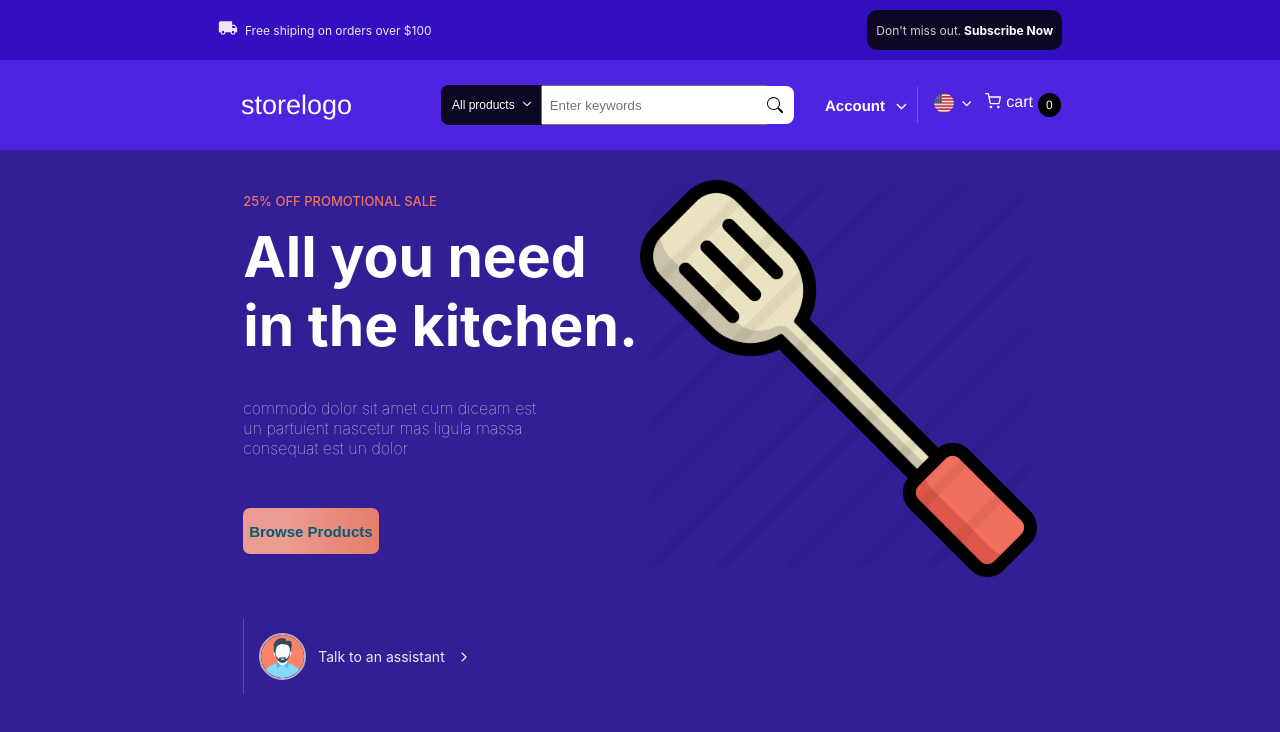
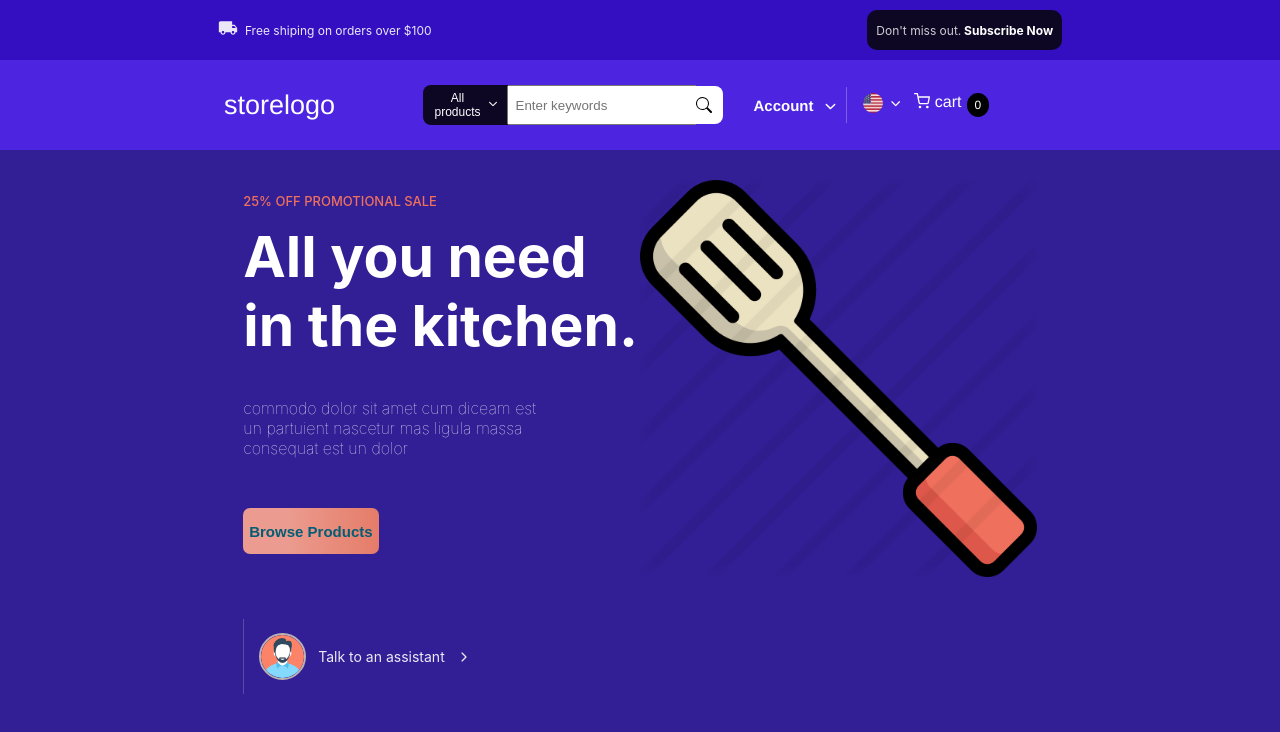
Before and after one commit to AyahElsayed/E-Commerce-Lite, a React (Create React App) app: page / in a window 1280 px wide. Shown: the top 732 px of the page. Built offline with nearby package versions, Linux system fonts and the light colour scheme.

Commit message:
some enhancements in heder style

```diff
--- a/src/components/Header/index.scss
+++ b/src/components/Header/index.scss
@@ -17,6 +17,7 @@
         margin:auto;
         align-items: center;
         display:flex;
+        width: 65%;
         .shipping{
             // flex:3;
             opacity: 0.9;
@@ -63,20 +64,19 @@
     flex: 1;
     font-family: "Haas Grot Text R Web", "Helvetica Neue", Helvetica, Arial, sans-serif;
     .container{
-        // flex-basis:60%;
-        // margin:auto;
-        flex: 1;
+        // flex: 1;
         justify-content: space-around;
         margin:auto;
         align-items: center;
         display:flex;
+        width: 65%;
         .logo{
             flex: 1;
             font-size: 27px;
             font-weight: 300;
             display: flex;
-            justify-content: flex-end;
-            margin-right: 89px; // TODO fix
+            // justify-content: flex-end;
+            // margin-right: 89px; // TODO fix
             .subLogo{
                 font-weight: 500;
             }
```
